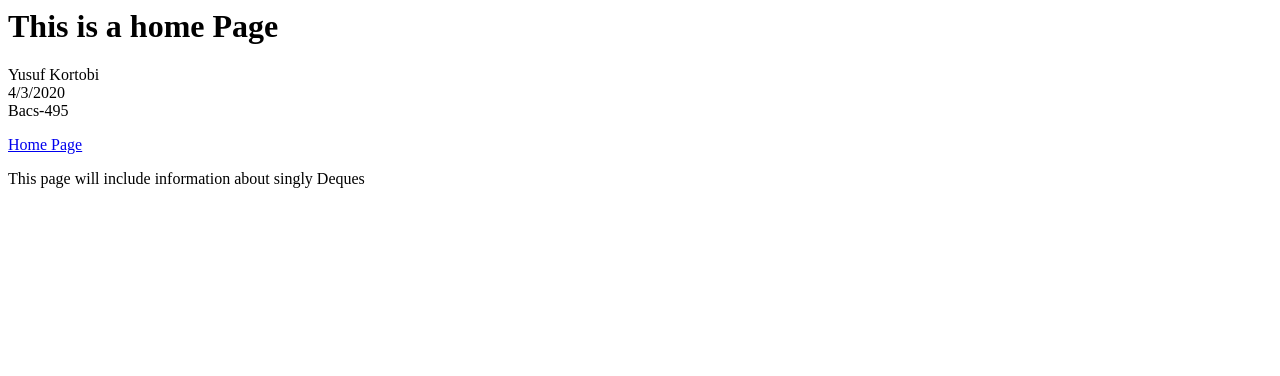
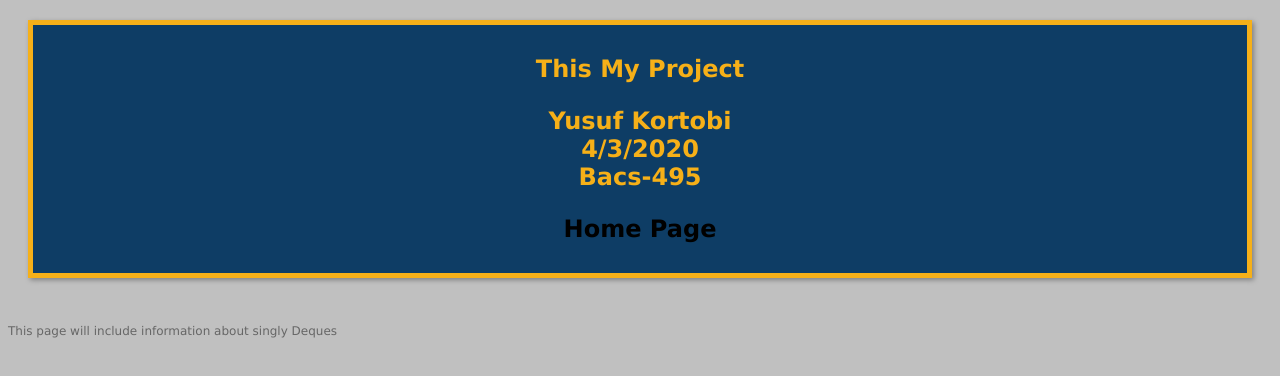
Before and after one commit to kort8325/BACS-200, a plain HTML site: page bacs200/project/Deques/index.html in a window 1280 px wide. Drawn offline with Linux system fonts and the light colour scheme.

Commit message:
filezilla small update

```diff
--- a/bacs200/project/Deques/index.html
+++ b/bacs200/project/Deques/index.html
@@ -1,11 +1,12 @@
-<h1>This is a home Page</h1>
+<h1>This My Project
 
+<link href="../../unc.css" rel="stylesheet">
 <p>Yusuf Kortobi<br>
    4/3/2020<br>
    Bacs-495</p>
 <a href="../index.html">
 Home Page
-</a>
+</a></h1>
 <br>
 
 <p>This page will include information about singly Deques</p>
```
Also changed, not shown: bacs200/project/DoublyLinkedLists/index.html (+3 -2 lines), bacs200/project/HashLists/index.html (+3 -2 lines), bacs200/project/Queues/index.html (+3 -2 lines), bacs200/project/SinglyLinkedLists/index.html (+3 -2 lines), bacs200/project/Stacks/index.html (+1 -1 lines), bacs200/project/index.html (+1 -1 lines).
